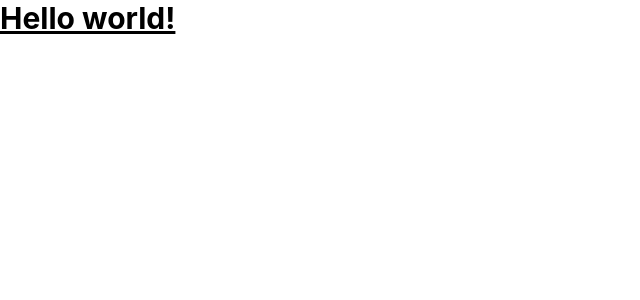
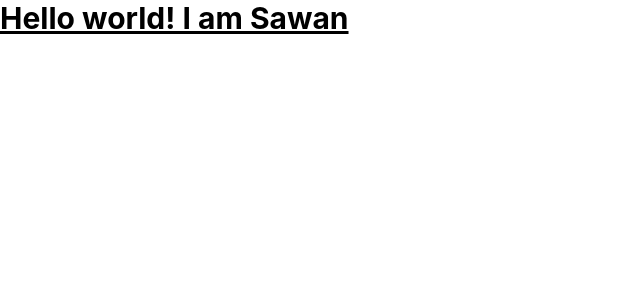
Before and after one commit to ProPhycient5/crispy-dribble, a React (Create React App) app: page / in a window 1280 px wide. Shown: the top 300 px of the page, without its empty margins (0-640 px from the left). Built offline with nearby package versions, Linux system fonts and the light colour scheme.

Commit message:
commit for checking heroko functionality

```diff
--- a/src/App.js
+++ b/src/App.js
@@ -3,7 +3,7 @@ import './App.css';
 function App() {
   return (
     <h1 className="text-3xl font-bold underline">
-      Hello world!
+      Hello world! I am Sawan
     </h1>
   );
 }
```
